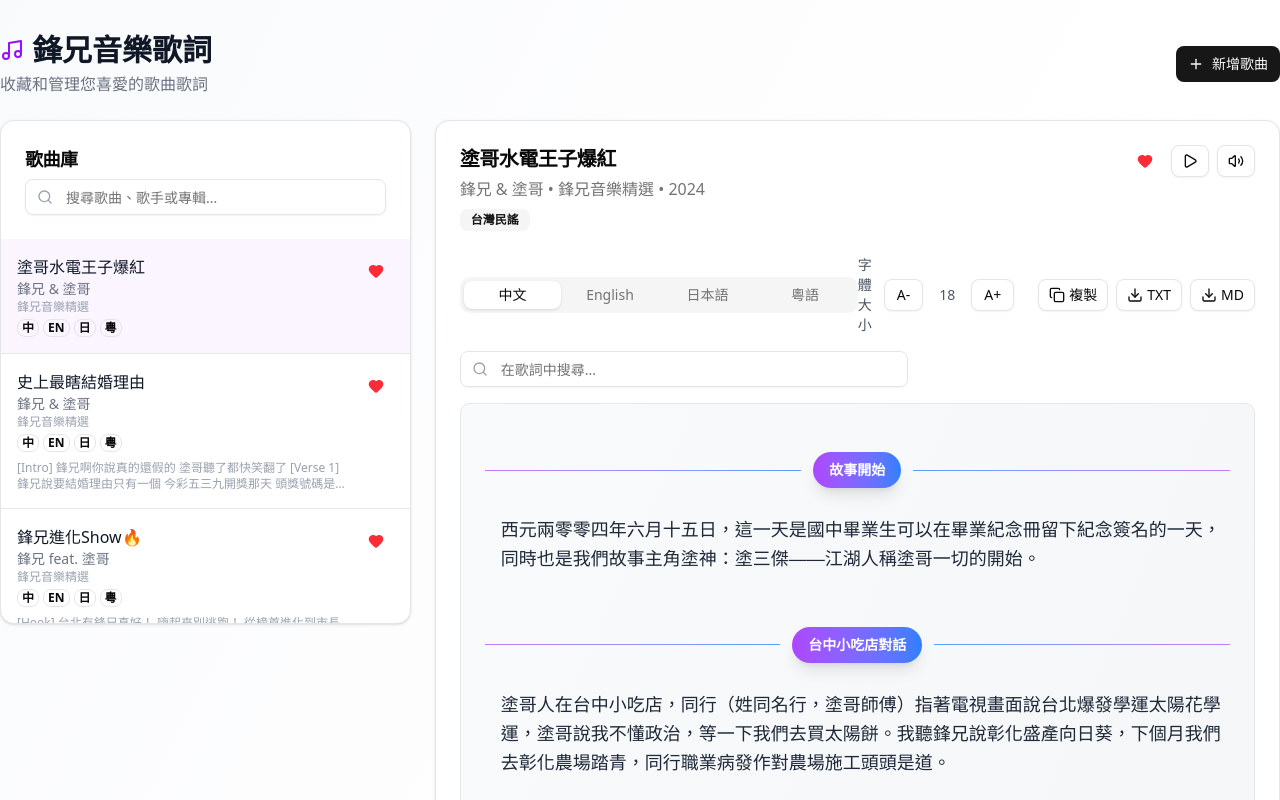
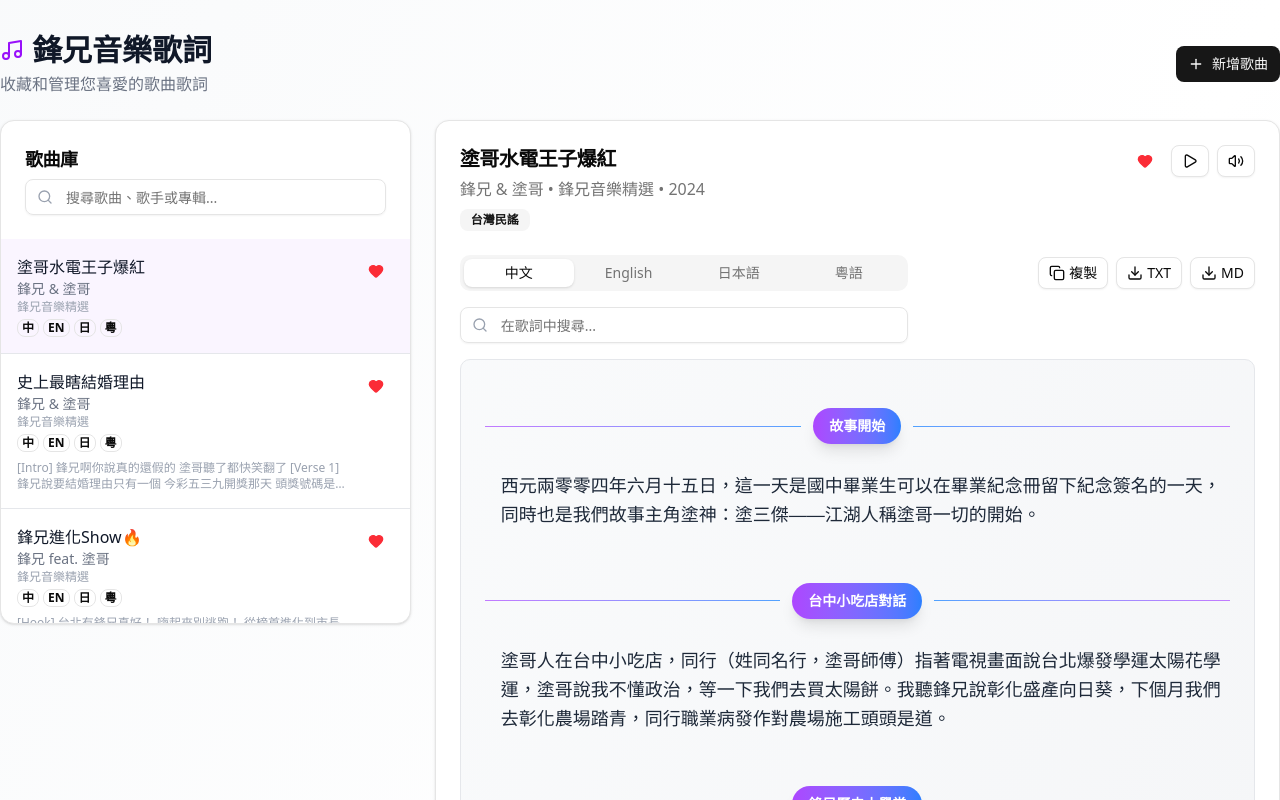
Before and after one commit to goldshoot0720/nextshadcn20250928, a Next.js app: page /lyrics-test in a window 1280 px wide. Both pictures are taken after a click on the element 205 px from the left and 316 px from the top of the page. Shown: the top 800 px of the page. Built offline with nearby package versions, Linux system fonts and the light colour scheme.

Commit message:
移除字體大小調節按鈕

```diff
--- a/components/modules/MusicLyrics.tsx
+++ b/components/modules/MusicLyrics.tsx
@@ -348,7 +348,7 @@ export default function MusicLyrics() {
   const [duration, setDuration] = useState(0);
   const [volume, setVolume] = useState(1);
   const [showAddForm, setShowAddForm] = useState(false);
-  const [fontSize, setFontSize] = useState(18); // 新增字体大小控制
+
   const [lyricsSearchTerm, setLyricsSearchTerm] = useState(""); // 歌词内搜索
   const audioRef = useRef<HTMLAudioElement | null>(null);
   const [newSong, setNewSong] = useState({
@@ -1148,33 +1148,6 @@ export default function MusicLyrics() {
                       <TabsTrigger value="yue" disabled={!selectedSong.lyrics.yue}>粵語</TabsTrigger>
                     </TabsList>
 
-                    {/* 字体大小控制和导出功能 */}
-                    <div className="flex items-center gap-6">
-                      <div className="flex items-center gap-3">
-                        <span className="text-sm text-gray-600 dark:text-gray-400">字體大小</span>
-                        <div className="flex items-center gap-2">
-                          <Button
-                            variant="outline"
-                            size="sm"
-                            onClick={() => setFontSize(Math.max(12, fontSize - 2))}
-                            disabled={fontSize <= 12}
-                          >
-                            A-
-                          </Button>
-                          <span className="text-sm text-gray-600 dark:text-gray-400 w-8 text-center">
-                            {fontSize}
-                          </span>
-                          <Button
-                            variant="outline"
-                            size="sm"
-                            onClick={() => setFontSize(Math.min(24, fontSize + 2))}
-                            disabled={fontSize >= 24}
-                          >
-                            A+
-                          </Button>
-                        </div>
-                      </div>
-
                     {/* 导出和复制功能 */}
                     <div className="flex items-center gap-2">
                       <Button
@@ -1206,7 +1179,6 @@ export default function MusicLyrics() {
                       </Button>
                     </div>
                   </div>
-                  </div>
 
                   {/* 歌词内搜索 */}
                   <div className="mb-4">
@@ -1222,7 +1194,7 @@ export default function MusicLyrics() {
                   </div>
                   <TabsContent value="zh" className="mt-4">
                     <div className="bg-gradient-to-br from-gray-50 to-gray-100 dark:from-gray-800 dark:to-gray-900 rounded-lg p-6 border border-gray-200 dark:border-gray-700">
-                      <div className="lyrics-container" style={{ fontSize: `${fontSize}px` }}>
+                      <div className="lyrics-container">
                         {formatLyrics(selectedSong.lyrics.zh)}
                       </div>
                     </div>
@@ -1230,7 +1202,7 @@ export default function MusicLyrics() {
                   {selectedSong.lyrics.en && (
                     <TabsContent value="en" className="mt-4">
                       <div className="bg-gradient-to-br from-gray-50 to-gray-100 dark:from-gray-800 dark:to-gray-900 rounded-lg p-6 border border-gray-200 dark:border-gray-700">
-                        <div className="lyrics-container" style={{ fontSize: `${fontSize}px` }}>
+                        <div className="lyrics-container">
                           {formatLyrics(selectedSong.lyrics.en)}
                         </div>
                       </div>
@@ -1239,7 +1211,7 @@ export default function MusicLyrics() {
                   {selectedSong.lyrics.ja && (
                     <TabsContent value="ja" className="mt-4">
                       <div className="bg-gradient-to-br from-gray-50 to-gray-100 dark:from-gray-800 dark:to-gray-900 rounded-lg p-6 border border-gray-200 dark:border-gray-700">
-                        <div className="lyrics-container" style={{ fontSize: `${fontSize}px` }}>
+                        <div className="lyrics-container">
                           {formatLyrics(selectedSong.lyrics.ja)}
                         </div>
                       </div>
@@ -1248,7 +1220,7 @@ export default function MusicLyrics() {
                   {selectedSong.lyrics.yue && (
                     <TabsContent value="yue" className="mt-4">
                       <div className="bg-gradient-to-br from-gray-50 to-gray-100 dark:from-gray-800 dark:to-gray-900 rounded-lg p-6 border border-gray-200 dark:border-gray-700">
-                        <div className="lyrics-container" style={{ fontSize: `${fontSize}px` }}>
+                        <div className="lyrics-container">
                           {formatLyrics(selectedSong.lyrics.yue)}
                         </div>
                       </div>
```
Lines whose indentation alone changed are shown as unchanged.
